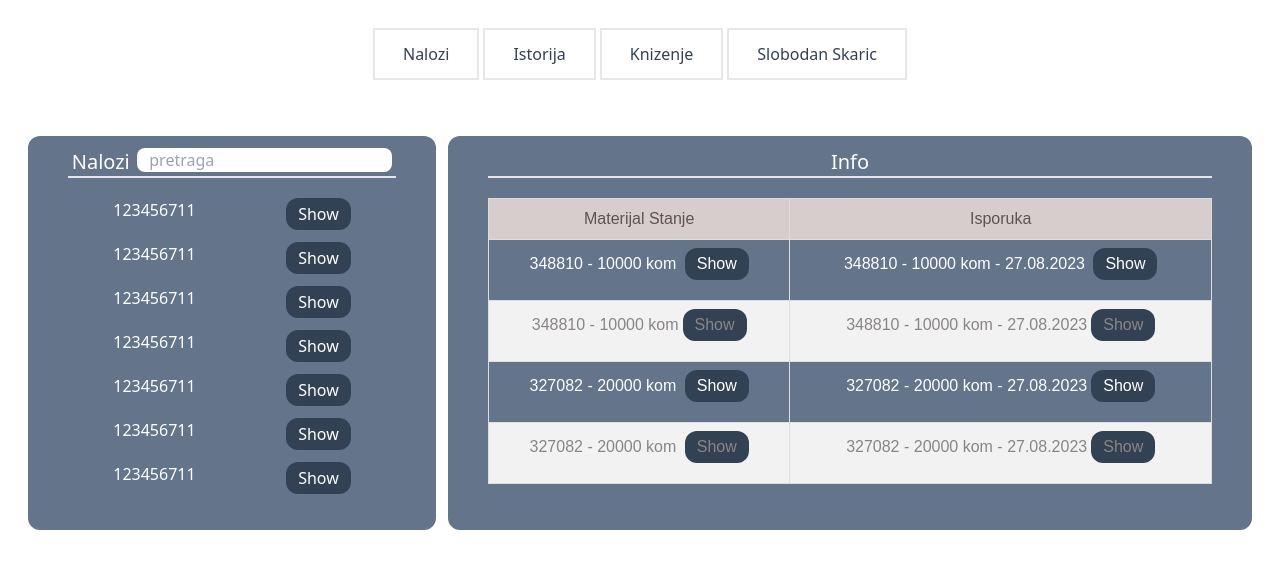
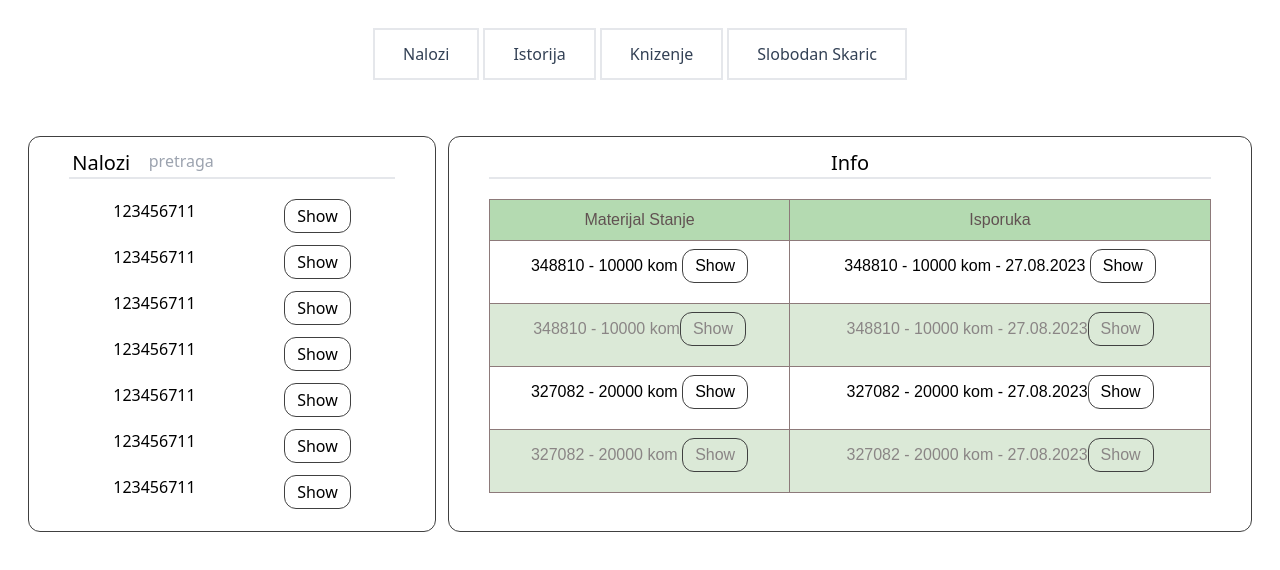
Before and after one commit to SlobodanSkaric/prints, a React (Vite) app in the folder react/: page /dashbord in a window 1280 px wide. Shown: the top 570 px of the page. Built offline with nearby package versions, Linux system fonts and the light colour scheme; sample sign-in values are in the browser's storage.

Commit message:
Simple change

```diff
--- a/react/src/components/DefaultLayout.jsx
+++ b/react/src/components/DefaultLayout.jsx
@@ -11,10 +11,10 @@ export default function DefaultLayout() {
   return (
     <div>
         <div className='flex px-11 py-7 justify-center text-center text-white gap-1'>
-            <a href="/tickets" className="hover:bg-slate-300 hover:text-slate-100 text-slate-700 border-2 py-3 px-7">Nalozi</a>
-            <a href="/history" className="bhover:bg-slate-300 hover:text-slate-100 text-slate-700 border-2 py-3 px-7">Istorija</a>
-            <a href="/pass" className="hover:bg-slate-300 hover:text-slate-100 text-slate-700 border-2 py-3 px-7">Knizenje</a>
-            <a href="/user" className="hover:bg-slate-300 hover:text-slate-100 text-slate-700 border-2 py-3 px-7">Slobodan Skaric</a>
+            <a href="/tickets" className="hover:bg-green-700 hover:text-slate-100 text-slate-700 border-2 py-3 px-7">Nalozi</a>
+            <a href="/history" className="hover:bg-green-700 hover:text-slate-100 text-slate-700 border-2 py-3 px-7">Istorija</a>
+            <a href="/pass" className="hover:bg-green-700 hover:text-slate-100 text-slate-700 border-2 py-3 px-7">Knizenje</a>
+            <a href="/user" className="hover:bg-green-700 hover:text-slate-100 text-slate-700 border-2 py-3 px-7">Slobodan Skaric</a>
         </div>
         <div>
             <main>
--- a/react/src/style.css
+++ b/react/src/style.css
@@ -4,16 +4,16 @@
 }
 
 .material td, .material th {
-    border: 1px solid #ddd;
+    border: 1px solid #8d7a7a;
     padding: 8px;
   }
 
 .material tr:nth-child(even){
-    background-color: #f2f2f2;
+    background-color: #dbe9d7;
     color: rgb(138, 133, 133);
 }
 
 .material thead tr td{
-    background-color: #d8cdcd;
+    background-color: #b4dab1;
     color: rgb(97, 82, 82);
 }
--- a/react/src/views/Dashbord.jsx
+++ b/react/src/views/Dashbord.jsx
@@ -4,7 +4,7 @@ import React from 'react';
 export default function Dashbord() {
   return (
     <div className='flex justify-evenly gap-3 m-7 h-full'>
-        <div className='bg-slate-500 text-white py-3 px-10 w-1/3 rounded-xl'>
+        <div className='border border-solid border-neutral-700 py-3 px-10 w-1/3 rounded-xl'>
             <div className='flex'>
                 <div className='text-center w-full'>
                     <div className='mb-5 border-b-2 flex justify-around'>
@@ -23,7 +23,7 @@ export default function Dashbord() {
                                         123456711
                                     </div>
                                     <div className="">
-                                        <button className="bg-slate-700 w-auto py-1 px-3 mb-3 rounded-xl">Show</button>
+                                        <button className="border border-solid border-neutral-700 w-auto py-1 px-3 mb-3 rounded-xl">Show</button>
                                     </div>
                                 </div>
                             </li>
@@ -33,7 +33,7 @@ export default function Dashbord() {
                                         123456711
                                     </div>
                                     <div className="">
-                                        <button className="bg-slate-700 w-auto py-1 px-3 mb-3 rounded-xl">Show</button>
+                                        <button className="border border-solid border-neutral-700 w-auto py-1 px-3 mb-3 rounded-xl">Show</button>
                                     </div>
                                 </div>
                             </li>
@@ -43,7 +43,7 @@ export default function Dashbord() {
                                         123456711
                                     </div>
                                     <div className="">
-                                        <button className="bg-slate-700 w-auto py-1 px-3 mb-3 rounded-xl">Show</button>
+                                        <button className="border border-solid border-neutral-700 w-auto py-1 px-3 mb-3 rounded-xl">Show</button>
                                     </div>
                                 </div>
                             </li>
@@ -53,7 +53,7 @@ export default function Dashbord() {
                                         123456711
                                     </div>
                                     <div className="">
-                                        <button className="bg-slate-700 w-auto py-1 px-3 mb-3 rounded-xl">Show</button>
+                                        <button className="border border-solid border-neutral-700 w-auto py-1 px-3 mb-3 rounded-xl">Show</button>
                                     </div>
                                 </div>
                             </li>
@@ -63,7 +63,7 @@ export default function Dashbord() {
                                         123456711
                                     </div>
                                     <div className="">
-                                        <button className="bg-slate-700 w-auto py-1 px-3 mb-3 rounded-xl">Show</button>
+                                        <button className="border border-solid border-neutral-700 w-auto py-1 px-3 mb-3 rounded-xl">Show</button>
                                     </div>
                                 </div>
                             </li>
@@ -73,7 +73,7 @@ export default function Dashbord() {
                                         123456711
                                     </div>
                                     <div className="">
-                                        <button className="bg-slate-700 w-auto py-1 px-3 mb-3 rounded-xl">Show</button>
+                                        <button className="border border-solid border-neutral-700 w-auto py-1 px-3 mb-3 rounded-xl">Show</button>
                                     </div>
                                 </div>
                             </li>
@@ -83,7 +83,7 @@ export default function Dashbord() {
                                         123456711
                                     </div>
                                     <div className="">
-                                        <button className="bg-slate-700 w-auto py-1 px-3 mb-3 rounded-xl">Show</button>
+                                        <button className="border border-solid border-neutral-700 w-auto py-1 px-3 mb-3 rounded-xl">Show</button>
                                     </div>
                                 </div>
                             </li>
@@ -93,7 +93,7 @@ export default function Dashbord() {
             </div>
         </div>
 
-        <div className='text-white py-3 px-10 w-1/3 bg-slate-500 rounded-xl flex-1'>
+        <div className='border border-solid border-neutral-700 py-3 px-10 w-1/3  rounded-xl flex-1'>
             < div className='flex'>
                 <div className='text-center w-full'>
                     <div className='text-xl mb-5 border-b-2'>Info</div>
@@ -112,36 +112,36 @@ export default function Dashbord() {
                             <tbody>
                                 <tr>
                                     <td>
-                                        348810 - <span>10000 kom</span> <button className="bg-slate-700 w-auto py-1 px-3 mb-3 rounded-xl ml-1">Show</button>
+                                        348810 - <span>10000 kom</span> <button className="border border-solid border-neutral-700 w-auto py-1 px-3 mb-3 rounded-xl">Show</button>
                                     </td>
                                     <td>
-                                        348810 - <span>10000 kom</span> - <span>27.08.2023</span> <button className="bg-slate-700 w-auto py-1 px-3 mb-3 rounded-xl ml-1">Show</button>
+                                        348810 - <span>10000 kom</span> - <span>27.08.2023</span> <button className="border border-solid border-neutral-700 w-auto py-1 px-3 mb-3 rounded-xl">Show</button>
                                     </td>
 
                                 </tr>
                                 <tr>
                                     <td>
-                                        348810 - <span>10000 kom</span><button className="bg-slate-700 w-auto py-1 px-3 mb-3 rounded-xl ml-1">Show</button>
+                                        348810 - <span>10000 kom</span><button className="border border-solid border-neutral-700 w-auto py-1 px-3 mb-3 rounded-xl">Show</button>
                                     </td>
                                     <td>
-                                        348810 - <span>10000 kom</span> - <span>27.08.2023</span><button className="bg-slate-700 w-auto py-1 px-3 mb-3 rounded-xl ml-1">Show</button>
+                                        348810 - <span>10000 kom</span> - <span>27.08.2023</span><button className="border border-solid border-neutral-700 w-auto py-1 px-3 mb-3 rounded-xl">Show</button>
                                     </td>
 
                                 </tr>
                                 <tr>
                                     <td>
-                                        327082 - <span>20000 kom</span> <button className="bg-slate-700 w-auto py-1 px-3 mb-3 rounded-xl ml-1">Show</button>
+                                        327082 - <span>20000 kom</span> <button className="border border-solid border-neutral-700 w-auto py-1 px-3 mb-3 rounded-xl">Show</button>
                                     </td>
                                     <td>
-                                        327082 - <span>20000 kom</span> - <span>27.08.2023</span><button className="bg-slate-700 w-auto py-1 px-3 mb-3 rounded-xl ml-1">Show</button>
+                                        327082 - <span>20000 kom</span> - <span>27.08.2023</span><button className="border border-solid border-neutral-700 w-auto py-1 px-3 mb-3 rounded-xl">Show</button>
                                     </td>
                                 </tr>
                                 <tr>
                                     <td>
-                                        327082 - <span>20000 kom</span> <button className="bg-slate-700 w-auto py-1 px-3 mb-3 rounded-xl ml-1">Show</button>
+                                        327082 - <span>20000 kom</span> <button className="border border-solid border-neutral-700 w-auto py-1 px-3 mb-3 rounded-xl">Show</button>
                                     </td>
                                     <td>
-                                        327082 - <span>20000 kom</span> - <span>27.08.2023</span><button className="bg-slate-700 w-auto py-1 px-3 mb-3 rounded-xl ml-1">Show</button>
+                                        327082 - <span>20000 kom</span> - <span>27.08.2023</span><button className="border border-solid border-neutral-700 w-auto py-1 px-3 mb-3 rounded-xl">Show</button>
                                     </td>
                                 </tr>
 
```
